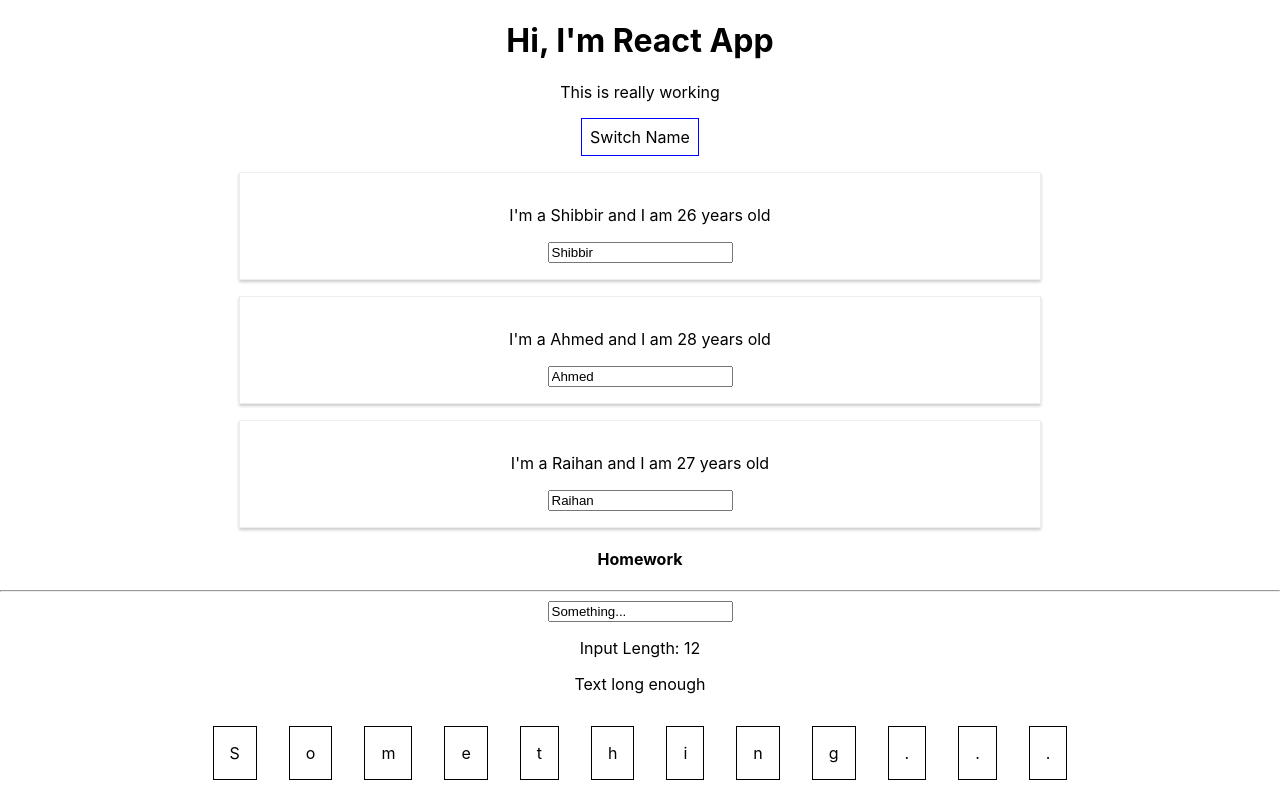
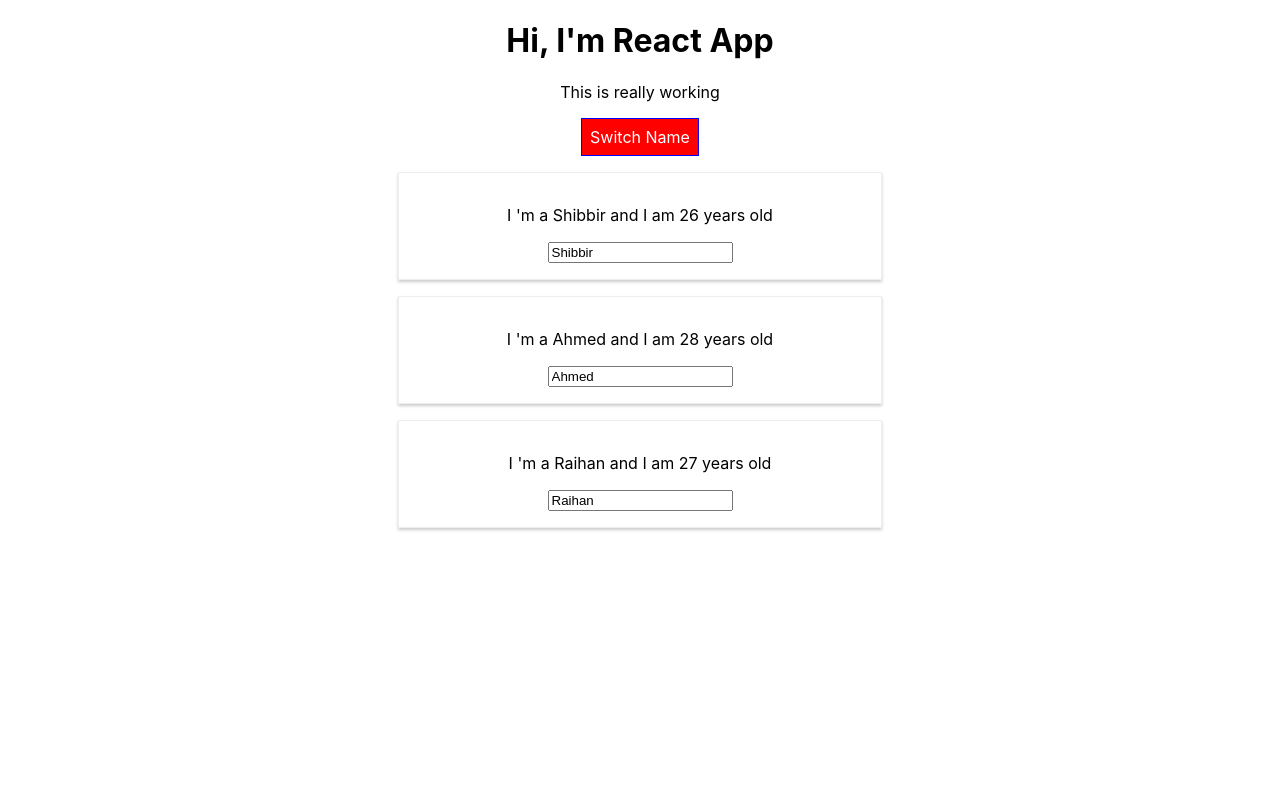
Before and after one commit to shibbirweb/reactjs-practice, a React (Create React App) app: page / in a window 1280 px wide. Both pictures are taken after a click on the button "Switch Name". Built offline with nearby package versions, Linux system fonts and the light colour scheme.

Commit message:
Upload this stage for chageing pc

```diff
--- a/package.json
+++ b/package.json
@@ -6,9 +6,11 @@
     "@testing-library/jest-dom": "^4.2.4",
     "@testing-library/react": "^9.5.0",
     "@testing-library/user-event": "^7.2.1",
+    "radium": "^0.26.0",
     "react": "^16.13.1",
     "react-dom": "^16.13.1",
-    "react-scripts": "3.4.1"
+    "react-scripts": "3.4.1",
+    "styled-components": "^5.1.1"
   },
   "scripts": {
     "start": "react-scripts start",
--- a/src/App.css
+++ b/src/App.css
@@ -1,3 +1,11 @@
 .App {
   text-align: center;
 }
+
+.red {
+  color: red;
+}
+
+.bold{
+  font-weight: bold;
+}
--- a/src/App.js
+++ b/src/App.js
@@ -1,8 +1,23 @@
 import React, {Component} from 'react';
 import './App.css';
+//import Radium, {StyleRoot} from 'radium'
+import styled from 'styled-components'
 import Person from './Person/Person';
-import Validation from "./Homework/Validation";
-import CharComponent from "./Homework/CharComponent";
+
+
+const StyledButton = styled.button`
+    background-color: ${props => props.alt ? 'red' : 'green'};
+    color: white;
+    font: inherit;
+    border: 1px solid blue;
+    padding: 8px;
+    cursor: pointer;
+
+    &:hover {
+        background-color: ${props => props.alt ? 'salmon' : 'lightgreen'};
+        color: black;
+    }
+`
 
 class App extends Component {
 
@@ -12,10 +27,7 @@ class App extends Component {
             {id: "i-2", name: "Ahmed", age: 28},
             {id: "i-3", name: "Raihan", age: 27}
         ],
-        showPersons: false,
-        homework: {
-            inputText: 'Something...'
-        }
+        showPersons: false
     }
 
 
@@ -55,39 +67,20 @@ class App extends Component {
         this.setState({showPersons: !doesShow});
     }
 
-    // ============== Homework ======================
-    homeworkInputChangeHandler = (event) => {
-        this.setState({
-            homework: {
-                inputText: event.target.value
-            }
-        })
-    }
-
-    charComponentClickHandler = (index) => {
-        const chars = [...this.state.homework.inputText];
-
-        chars.splice(index, 1);
-
-        //const updatedText =  Array.from(chars).join('');
-        const updatedText = chars.join('');
-
-        this.setState({
-            homework: {
-                inputText: updatedText
-            }
-        })
-    }
-
 
     render() {
-        const style = {
-            backgroundColor: 'white',
+        /*const style = {
+            backgroundColor: 'green',
+            color: 'white',
             font: 'inherit',
             border: '1px solid blue',
             padding: '8px',
-            cursor: 'pointer'
+            cursor: 'pointer',
+            ':hover': {
+                backgroundColor: 'lightgreen',
+                color: 'black'
             }
+        }*/
 
         let persons = null;
 
@@ -107,47 +100,42 @@ class App extends Component {
                     }
                 </div>
             )
+
+            /*style.backgroundColor = 'red'
+            style[':hover'] = {
+                backgroundColor: 'salmon',
+                color: 'black'
+            }*/
         }
 
-        // homework
-        //const chars = [...this.state.homework.inputText];
-        const chars = this.state.homework.inputText.split('')
+        //let classes = ['red', 'bold'].join(' ');
+        const classes = [];
 
-        const charsComponents = chars.map((char, index) => {
-            return (
-                <CharComponent key={index} input={char} click={() => this.charComponentClickHandler(index)}/>
-            )
-        })
+        if (this.state.persons.length <= 2){
+            classes.push('red') // classes = ['red']
+        }
+        if (this.state.persons.length <= 1){
+            classes.push('bold') // classes = ['red bold']
+        }
 
 
         return (
+            /*<StyleRoot>*/
                 <div className="App">
                     <h1>Hi, I'm React App</h1>
-                <p>This is really working</p>
+                    <p className={classes.join(' ')}>This is really working</p>
 
-                <button
-                    style={style}
+                    <StyledButton
+                        alt={this.state.showPersons}
                         onClick={this.togglePersonsHandler}
 
                     >Switch Name
-                </button>
+                    </StyledButton>
 
                     {persons}
+                </div>
+            /*</StyleRoot>*/
 
-                <h4>Homework</h4>
-                <hr/>
-                <div>
-                    <input type="text" onChange={this.homeworkInputChangeHandler}
-                           value={this.state.homework.inputText}/>
-
-                    <p>Input Length: {this.state.homework.inputText.length}</p>
-
-                    <Validation textlength={this.state.homework.inputText.length}/>
-
-                    {charsComponents}
-                </div>
-
-            </div>
             // React.createElement('div', {
             //   className: 'App'
             // }, React.createElement('h1', null, 'I\'m a React App'))
@@ -156,4 +144,5 @@ class App extends Component {
 
 }
 
+//export default Radium(App);
 export default App;
--- a/src/Homework/CharComponent.js
+++ /dev/null
@@ -1,19 +0,0 @@
-import React from "react";
-
-const CharComponent = (props) => {
-    const style = {
-        display: 'inline-block',
-        padding: '16px',
-        textAlign: 'center',
-        margin: '16px',
-        border: '1px solid black'
-    }
-    return (
-        <div
-            style={style}
-            onClick={props.click}
-        >{props.input}</div>
-    )
-}
-
-export default CharComponent
--- a/src/Homework/Validation.js
+++ /dev/null
@@ -1,14 +0,0 @@
-import React from "react";
-
-const Validation = (props) => {
-
-    const output = props.textlength >= 5 ? 'Text long enough' : 'Text is too short';
-
-    return (
-        <p>
-            {output}
-        </p>
-    )
-}
-
-export default Validation;
--- a/src/Person/Person.js
+++ b/src/Person/Person.js
@@ -1,14 +1,44 @@
 import React from 'react'
-import './Person.css';
+//import './Person.css';
+//import Radium from "radium";
+import styled from 'styled-components'
+
+const StyledDiv = styled.div`
+            width: 60%;
+            margin: 16px auto;
+            border: 1px solid #eee;
+            box-shadow: 0 2px 3px #ccc;
+            padding: 16px;
+            text-align: center;
+
+            @media (min-width: 500px) {
+                width: 450px;
+            }
+        `;
 
 const person = (props) => {
+
+    /*
+    //for radium
+    const style = {
+        '@media (min-width: 500px)': {
+            width: '450px'
+        }
+    }*/
+
+
     return (
-        <div className="Person">
-            <p onClick={props.click}>I'm a {props.name} and I am {props.age} years old</p>
-            <p>{props.children}</p>
+        /*<div className="Person" /!*style={style}*!/>*/
+        <StyledDiv>
+            < p
+                onClick={props.click}> I
+                'm a {props.name} and I am {props.age} years old</p>
+            < p> {props.children}
+            </p>
             <input type="text" onChange={props.changed} value={props.name}/>
-        </div>
+        </StyledDiv>
     )
 };
 
+//export default Radium(person);
 export default person;
```
Also changed, not shown: src/Person/Person.css (+7 -0 lines), 1 other file (tests, documents, lock files or other folders). Lines whose indentation alone changed are shown as unchanged.
